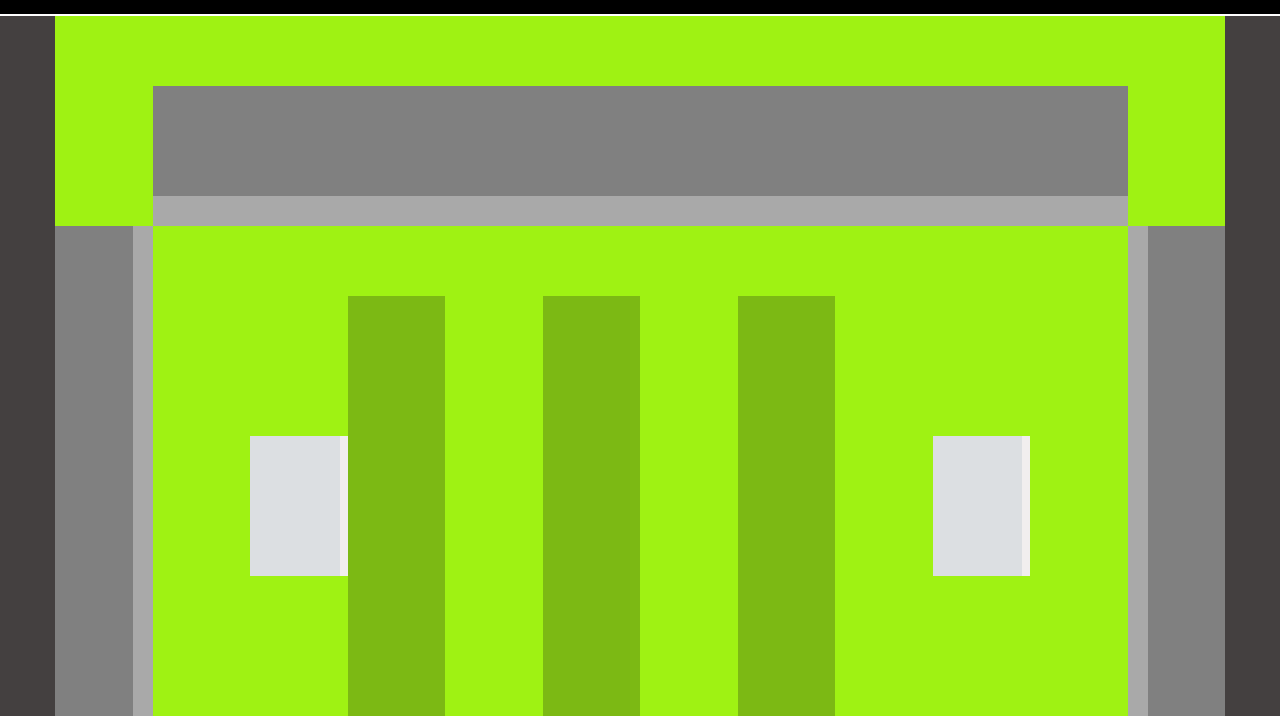
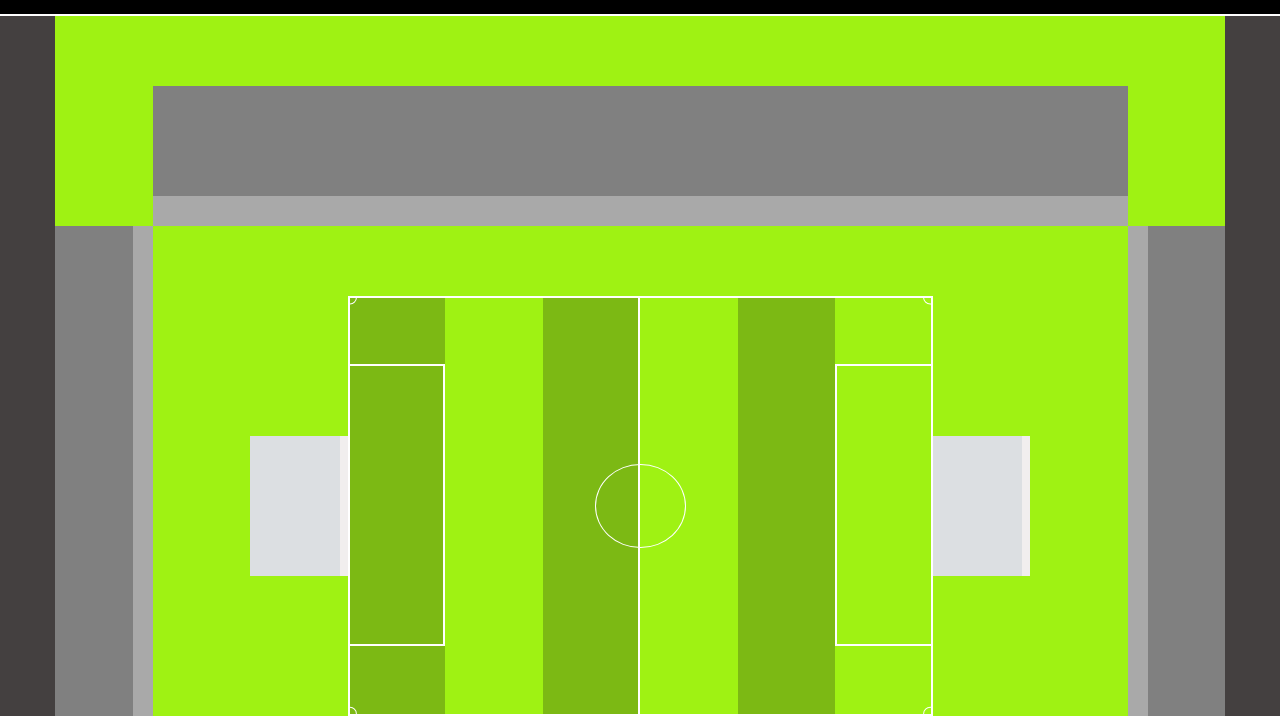
Before and after one commit to LeoNick85/html-css-12bool, a plain HTML site: page index.html in a window 1280 px wide. Shown: the part 84-800 px from the top of the page. Drawn offline with Linux system fonts and the light colour scheme.

Commit message:
Version 1.0

```diff
--- a/index.html
+++ b/index.html
@@ -37,12 +37,16 @@
                     <div class="grandstand-left col-1"></div>
                     <div class="green col-1"></div>
                     <div class="green col-1"></div>
-                    <div class="green2 col-1"></div>
-                    <div class="green col-1"></div>
-                    <div class="green2 col-1"></div>
-                    <div class="green col-1"></div>
-                    <div class="green2 col-1"></div>
-                    <div class="green col-1"></div>
+                    <div class="green2 col-1 line-top line-left line-bottom hide">
+                        <div id="left-top-corner"></div>
+                    </div>
+                    <div class="green col-1 line-top"></div>
+                    <div class="green2 col-1 line-top line-right"></div>
+                    <div class="green col-1 line-top"></div>
+                    <div class="green2 col-1 line-top"></div>
+                    <div class="green col-1 line-top line-right line-bottom hide">
+                        <div id="right-top-corner"></div>
+                    </div>
                     <div class="green col-1"></div>
                     <div class="green col-1"></div>
                     <div class="grandstand-right col-1"></div>
@@ -51,12 +55,12 @@
                     <div class="grandstand-left col-1"></div>
                     <div class="green col-1"></div>
                     <div class="green col-1"></div>
-                    <div class="green2 col-1"></div>
+                    <div class="green2 col-1 line-left line-right"></div>
+                    <div class="green col-1"></div>
+                    <div class="green2 col-1 line-right"></div>
                     <div class="green col-1"></div>
                     <div class="green2 col-1"></div>
-                    <div class="green col-1"></div>
-                    <div class="green2 col-1"></div>
-                    <div class="green col-1"></div>
+                    <div class="green col-1  line-left line-right"></div>
                     <div class="green col-1"></div>
                     <div class="green col-1"></div>
                     <div class="grandstand-right col-1"></div>
@@ -65,12 +69,14 @@
                     <div class="grandstand-left col-1"></div>
                     <div class="green col-1"></div>
                     <div class="goal-left col-1"></div>
-                    <div class="green2 col-1"></div>
+                    <div class="green2 col-1 line-left line-right"></div>
+                    <div class="green col-1"></div>
+                    <div class="green2 col-1 line-right">
+                        <div id="center-field"></div>
+                    </div>
                     <div class="green col-1"></div>
                     <div class="green2 col-1"></div>
-                    <div class="green col-1"></div>
-                    <div class="green2 col-1"></div>
-                    <div class="green col-1"></div>
+                    <div class="green col-1 line-left line-right"></div>
                     <div class="goal-right col-1"></div>
                     <div class="green col-1"></div>
                     <div class="grandstand-right col-1"></div>
@@ -79,12 +85,12 @@
                     <div class="grandstand-left col-1"></div>
                     <div class="green col-1"></div>
                     <div class="goal-left col-1"></div>
-                    <div class="green2 col-1"></div>
+                    <div class="green2 col-1 line-left line-right"></div>
+                    <div class="green col-1"></div>
+                    <div class="green2 col-1 line-right"></div>
                     <div class="green col-1"></div>
                     <div class="green2 col-1"></div>
-                    <div class="green col-1"></div>
-                    <div class="green2 col-1"></div>
-                    <div class="green col-1"></div>
+                    <div class="green col-1 line-left line-right"></div>
                     <div class="goal-right col-1"></div>
                     <div class="green col-1"></div>
                     <div class="grandstand-right col-1"></div>
@@ -93,12 +99,12 @@
                     <div class="grandstand-left col-1"></div>
                     <div class="green col-1"></div>
                     <div class="green col-1"></div>
-                    <div class="green2 col-1"></div>
+                    <div class="green2 col-1 line-left line-right line-bottom"></div>
+                    <div class="green col-1"></div>
+                    <div class="green2 col-1 line-right"></div>
                     <div class="green col-1"></div>
                     <div class="green2 col-1"></div>
-                    <div class="green col-1"></div>
-                    <div class="green2 col-1"></div>
-                    <div class="green col-1"></div>
+                    <div class="green col-1 line-left line-right line-bottom"></div>
                     <div class="green col-1"></div>
                     <div class="green col-1"></div>
                     <div class="grandstand-right col-1"></div>
@@ -107,12 +113,16 @@
                     <div class="grandstand-left col-1"></div>
                     <div class="green col-1"></div>
                     <div class="green col-1"></div>
-                    <div class="green2 col-1"></div>
-                    <div class="green col-1"></div>
-                    <div class="green2 col-1"></div>
-                    <div class="green col-1"></div>
-                    <div class="green2 col-1"></div>
-                    <div class="green col-1"></div>
+                    <div class="green2 col-1 line-left line-bottom hide">
+                        <div id="left-bottom-corner"></div>
+                    </div>
+                    <div class="green col-1 line-bottom"></div>
+                    <div class="green2 col-1 line-bottom line-right"></div>
+                    <div class="green col-1 line-bottom"></div>
+                    <div class="green2 col-1 line-bottom"></div>
+                    <div class="green col-1 line-bottom line-right hide">
+                        <div id="right-bottom-corner"></div>
+                    </div>
                     <div class="green col-1"></div>
                     <div class="green col-1"></div>
                     <div class="grandstand-right col-1"></div>
--- a/style.css
+++ b/style.css
@@ -22,11 +22,13 @@ body {
 .green {
     background-color: #9ff213;
     height:100%;
+    position: relative;
 }
 
 .green2 {
     background-color: #7cb914;
     height: 100%;
+    position: relative;
 }
 
 .grandstand {
@@ -69,3 +71,74 @@ body {
     border-right: 8px solid #f1eeee;
     height: 100%;
 }
+
+.line-top {
+    border-top: 2px solid white;
+}
+
+.line-bottom {
+    border-bottom: 2px solid white;
+}
+
+.line-right {
+    border-right: 2px solid white;
+}
+
+.line-left {
+    border-left: 2px solid white;
+}
+
+#center-field {
+    border: 1px solid white;
+    border-radius: 50%;
+    height: 120%;
+    width: 95%;
+    position: absolute;
+    left: 55%;
+    top: 40%;
+    z-index: 10;
+}
+
+#left-top-corner {
+    border: 1px solid white;
+    border-radius: 50%;
+    height: 20%;
+    width: 15%;
+    position: absolute;
+    transform: translate(-50%,-50%);
+}
+
+#right-top-corner {
+    border: 1px solid white;
+    border-radius: 50%;
+    height: 20%;
+    width: 15%;
+    position: absolute;
+    right:0;
+    transform: translate(50%,-50%);
+}
+
+#left-bottom-corner {
+    border: 1px solid white;
+    border-radius: 50%;
+    height: 20%;
+    width: 15%;
+    position: absolute;
+    bottom:0;
+    transform: translate(-50%,50%);
+}
+
+#right-bottom-corner {
+    border: 1px solid white;
+    border-radius: 50%;
+    height: 20%;
+    width: 15%;
+    position: absolute;
+    right: 0;
+    bottom: 0;
+    transform: translate(50%,50%);
+}
+
+.hide {
+    overflow: hidden;
+}
```
